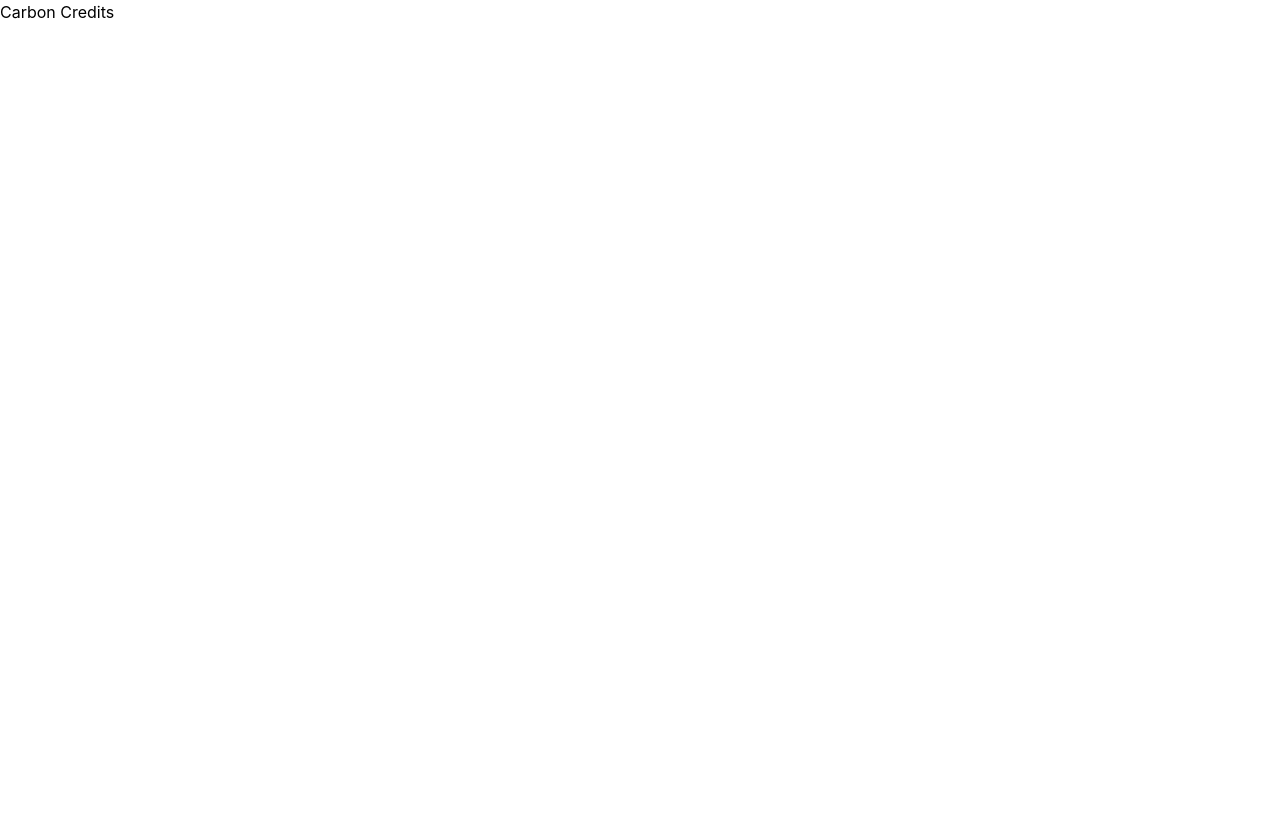
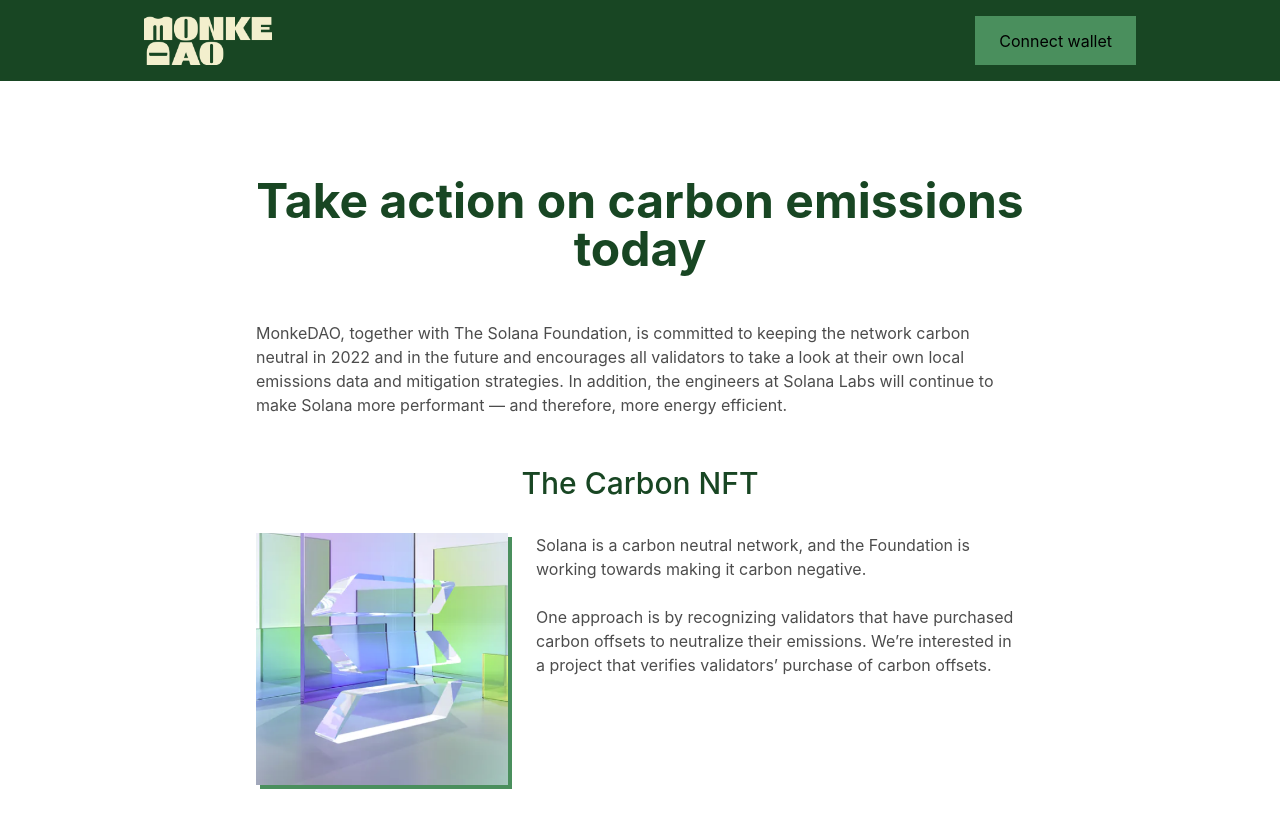
Before and after one commit to MonkeDAO/carbon-credits-frontend, a Next.js app: page / in a window 1280 px wide. Shown: the top 828 px of the page. Before the commit the page ends 800 px from the top, so only its background shows below. Built offline with nearby package versions, Linux system fonts and the light colour scheme.

Commit message:
add nav and layout components + homepage

```diff
--- /dev/null
+++ b/components/Layout.js
@@ -0,0 +1,18 @@
+import Head from "next/head";
+import Navbar from "./Nav";
+
+export default function Layout({ children }) {
+  return (
+    <>
+      <Head>
+        <title>Carbon Credits</title>
+      </Head>
+      <Navbar />
+      <div className="bg-white min-h-screen">
+        <main className="max-w-3xl mx-auto text-center text-black text-opacity-70">
+          {children}
+        </main>
+      </div>
+    </>
+  );
+}
--- /dev/null
+++ b/components/Nav.js
@@ -0,0 +1,15 @@
+import Logo from "../assets/images/logo.png";
+import Image from "next/image";
+
+function Navbar() {
+  return (
+    <nav className={`bg-[#184623] flex justify-between py-4 px-36`}>
+      <div className="relative w-32">
+        <Image src={Logo} alt="Logo" layout="responsive" objectFit="contain" />
+      </div>
+      <button className="bg-[#4A8F5D] px-6">Connect wallet</button>
+    </nav>
+  );
+}
+
+export default Navbar;
--- a/pages/index.js
+++ b/pages/index.js
@@ -1,7 +1,38 @@
+import Image from "next/image";
+import Layout from "../components/Layout";
+import NFT from "../assets/images/nft.png";
+
 export default function Home() {
   return (
-    <div>
-      <h1>Carbon Credits</h1>
-    </div>
+    <Layout>
+      <h1 className="text-[#184623] font-bold text-5xl pt-24">
+        Take action on carbon emissions today
+      </h1>
+      <p className="text-left py-12">
+        MonkeDAO, together with The Solana Foundation, is committed to keeping
+        the network carbon neutral in 2022 and in the future and encourages all
+        validators to take a look at their own local emissions data and
+        mitigation strategies. In addition, the engineers at Solana Labs will
+        continue to make Solana more performant — and therefore, more energy
+        efficient.
+      </p>
+      <h2 className="text-[#184623] text-3xl font-medium pb-8">
+        The Carbon NFT
+      </h2>
+      <div className="grid grid-cols-[1fr_2fr] text-left">
+        <Image src={NFT} alt="Carbon NFT" width={500} height={500} />
+        <div className="pl-6">
+          <p className="pb-6">
+            Solana is a carbon neutral network, and the Foundation is working
+            towards making it carbon negative.
+          </p>
+          <p>
+            One approach is by recognizing validators that have purchased carbon
+            offsets to neutralize their emissions. We’re interested in a project
+            that verifies validators’ purchase of carbon offsets.{" "}
+          </p>
+        </div>
+      </div>
+    </Layout>
   );
 }
```
Also changed, not shown: assets/images/logo.png (added), assets/images/nft.png (added).
